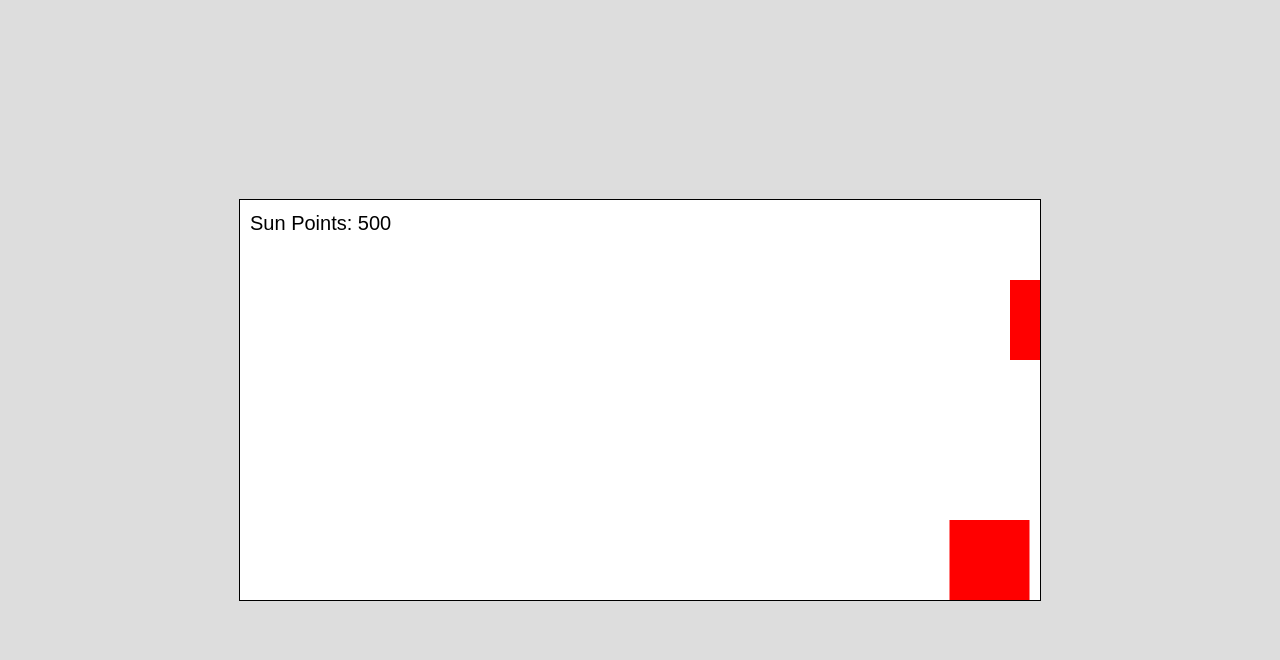
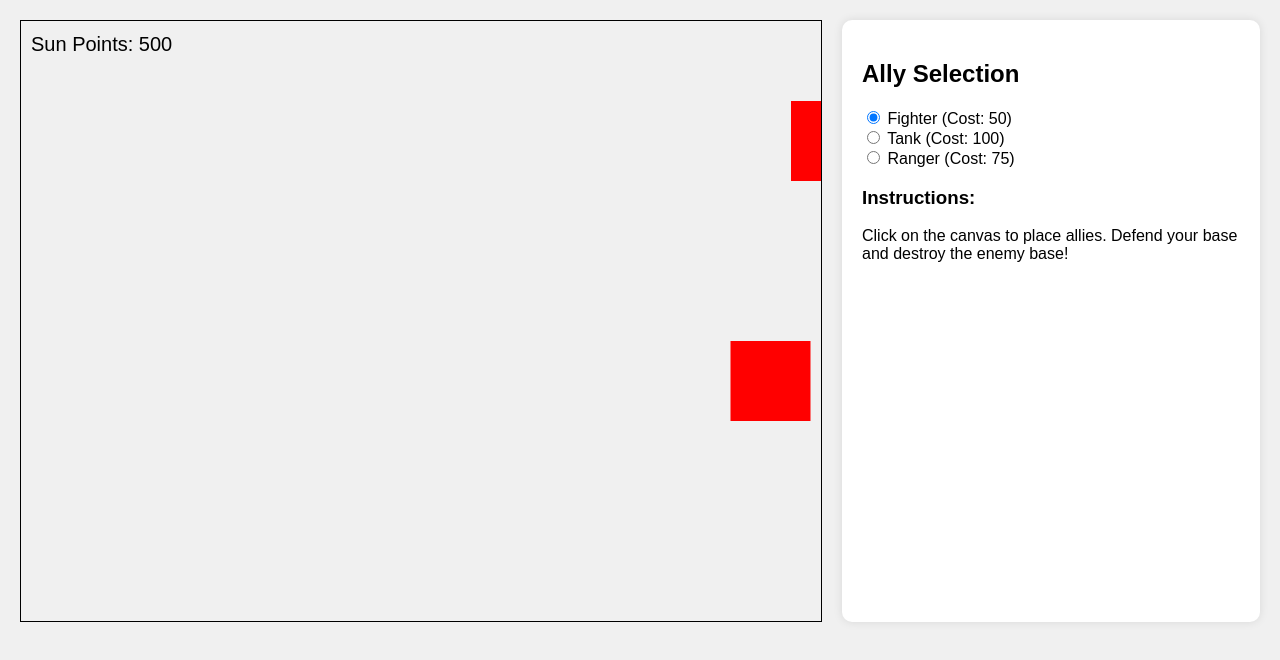
Before and after one commit to YuushaExa/ImageEd, a plain HTML site: page index.html in a window 1280 px wide. Drawn offline with Linux system fonts and the light colour scheme.

Commit message:
Update index.html

```diff
--- a/index.html
+++ b/index.html
@@ -3,24 +3,51 @@
 <head>
     <meta charset="UTF-8">
     <meta name="viewport" content="width=device-width, initial-scale=1.0">
-    <title>Plants vs Zombies Clone</title>
+    <title>Strategy Game</title>
     <style>
         body {
+            font-family: Arial, sans-serif;
             display: flex;
             justify-content: center;
-            align-items: center;
+            align-items: start;
             height: 100vh;
             margin: 0;
-            background: #ddd;
+            background-color: #f0f0f0;
+        }
+        #gameContainer {
+            display: flex;
+            gap: 20px;
+            padding: 20px;
+        }
+        #controlPanel {
+            background-color: white;
+            padding: 20px;
+            border-radius: 10px;
+            box-shadow: 0 0 10px rgba(0,0,0,0.1);
         }
         canvas {
-            background: #fff;
             border: 1px solid #000;
         }
     </style>
 </head>
 <body>
-    <canvas id="gameCanvas" width="800" height="400"></canvas>
+    <div id="gameContainer">
+        <canvas id="gameCanvas" width="800" height="600"></canvas>
+        <div id="controlPanel">
+            <h2>Ally Selection</h2>
+            <div>
+                <input type="radio" name="allyType" value="fighter" checked> Fighter (Cost: 50)
+            </div>
+            <div>
+                <input type="radio" name="allyType" value="tank"> Tank (Cost: 100)
+            </div>
+            <div>
+                <input type="radio" name="allyType" value="ranger"> Ranger (Cost: 75)
+            </div>
+            <h3>Instructions:</h3>
+            <p>Click on the canvas to place allies. Defend your base and destroy the enemy base!</p>
+        </div>
+    </div>
     <script src="game.js"></script>
 </body>
 </html>
```
